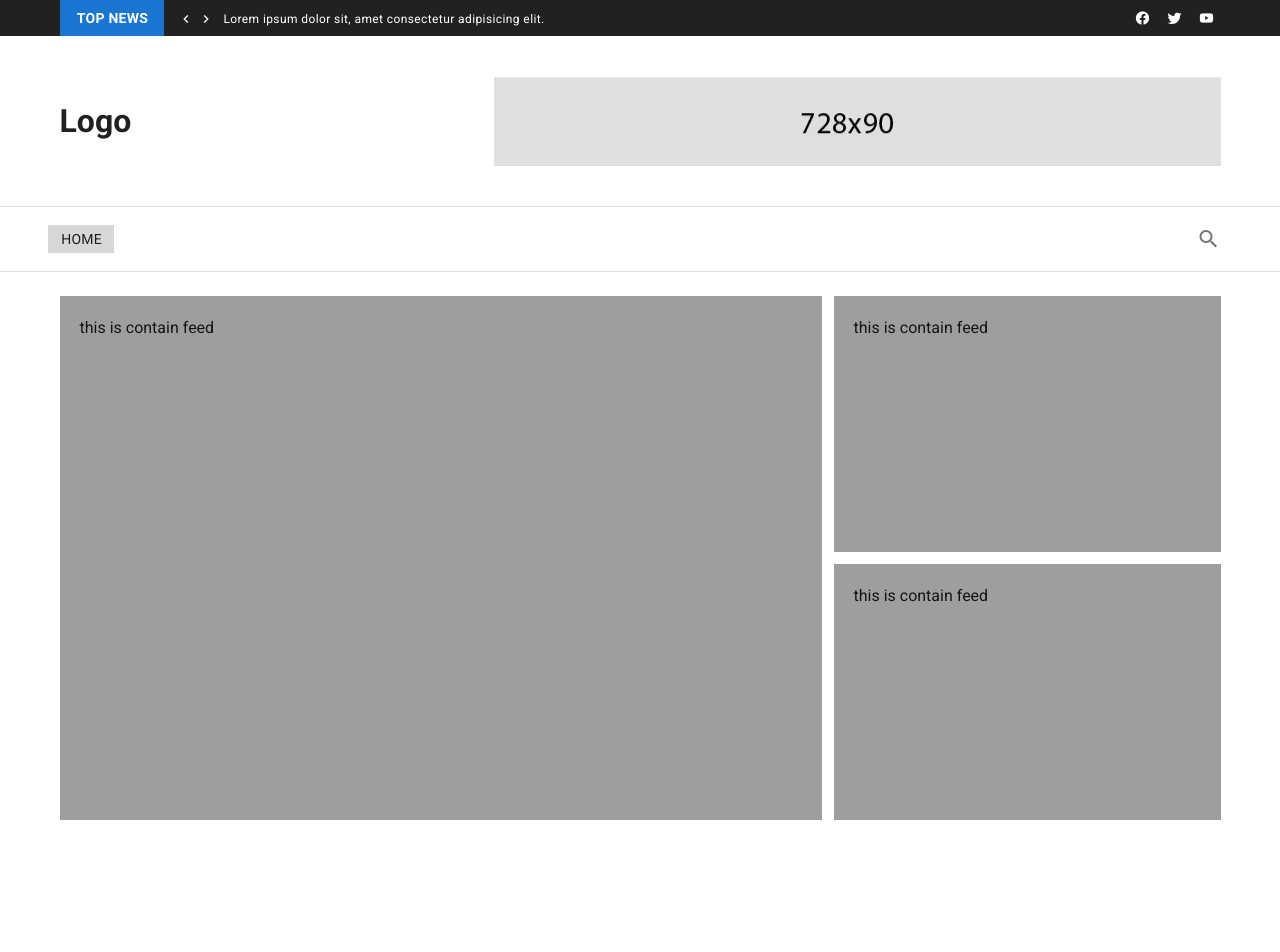
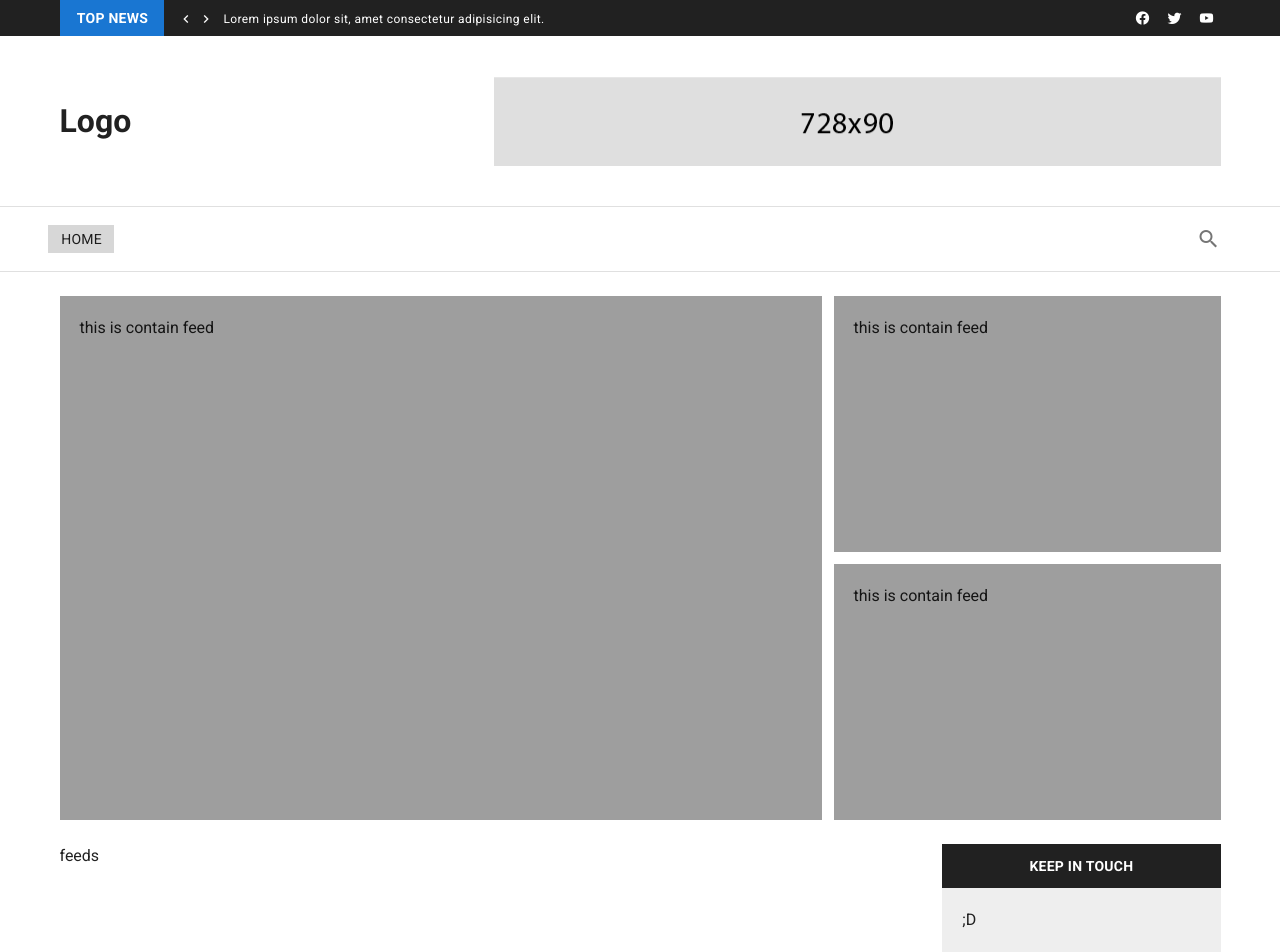
Before and after one commit to Jarek1725/news-website, a Vue app in the folder client/: page / in a window 1280 px wide. Shown: the top 952 px of the page. Before the commit the page ends 844 px from the top, so only its background shows below. Built offline with nearby package versions, Linux system fonts and the light colour scheme.

Commit message:
modify base card & add widgets

```diff
--- a/client/src/components/base/Card.vue
+++ b/client/src/components/base/Card.vue
@@ -6,13 +6,15 @@
         v-on="$listeners"
     >
         <div
-            class="py-2 px-3 mb-4 grey darken-4 white--text body-2 font-weight-bold"
+            class="pa-3 grey darken-4 white--text text-uppercase body-2 font-weight-bold"
             v-if="hasHeaderSlot"
         >
             <slot name="header"/>
         </div>
 
-        <slot/>
+        <div class="pa-5">
+            <slot/>
+        </div>
     </v-card>
 </template>
 
--- a/client/src/components/core/AppBar.vue
+++ b/client/src/components/core/AppBar.vue
@@ -79,7 +79,7 @@
                                 <v-icon>mdi-magnify</v-icon>
                             </v-btn>
                         </template>
-                        <base-card class="pa-5">
+                        <base-card>
                             <v-text-field
                                 dense
                                 autofocus
--- a/client/src/components/core/View.vue
+++ b/client/src/components/core/View.vue
@@ -2,13 +2,28 @@
     <v-main>
         <v-container>
             <router-view></router-view>
+
+            <v-row class="ma-0">
+                <v-col cols="12" class="pl-md-0" :md="9">
+                    <router-view name="feeds"></router-view>
+                </v-col>
+
+                <v-col cols="12" class="pr-md-0" :md="3">
+                    <core-widgets/>
+                </v-col>
+            </v-row>
         </v-container>
     </v-main>
 </template>
 
 <script>
+import CoreWidgets from '@/components/core/Widgets';
+
 export default {
     name: 'CoreView',
+    components: {
+        CoreWidgets,
+    }
 }
 </script>
 
--- /dev/null
+++ b/client/src/components/core/Widgets.vue
@@ -0,0 +1,22 @@
+<template>
+    <section class="widgets">
+        <base-card class="grey lighten-3">
+            <template v-slot:header>
+                <div class="text-center">
+                    keep in touch
+                </div>
+            </template>
+            ;D
+        </base-card>
+    </section>
+</template>
+
+<script>
+export default {
+    name: "CoreWidgets",
+}
+</script>
+
+<style>
+
+</style>
--- a/client/src/components/feed/Contain.vue
+++ b/client/src/components/feed/Contain.vue
@@ -1,5 +1,5 @@
 <template>
-    <base-card class="pa-5 grey" :height="size">
+    <base-card class="grey" :height="size">
         this is contain feed
     </base-card>
 </template>
--- /dev/null
+++ b/client/src/components/home/Feeds.vue
@@ -0,0 +1,15 @@
+<template>
+    <section class="feeds">
+        feeds
+    </section>
+</template>
+
+<script>
+export default {
+    name: 'CoreFeeds',
+}
+</script>
+
+<style>
+
+</style>
--- a/client/src/router/index.js
+++ b/client/src/router/index.js
@@ -7,7 +7,10 @@ const routes = [
   {
     path: '/',
     name: 'Home',
-    component: () => import("@/views/Home.vue"),
+    components: {
+      default: () => import('@/components/home/Hero'),
+      feeds: () => import('@/components/home/Feeds')
+    }
   },
 ]
 
```
